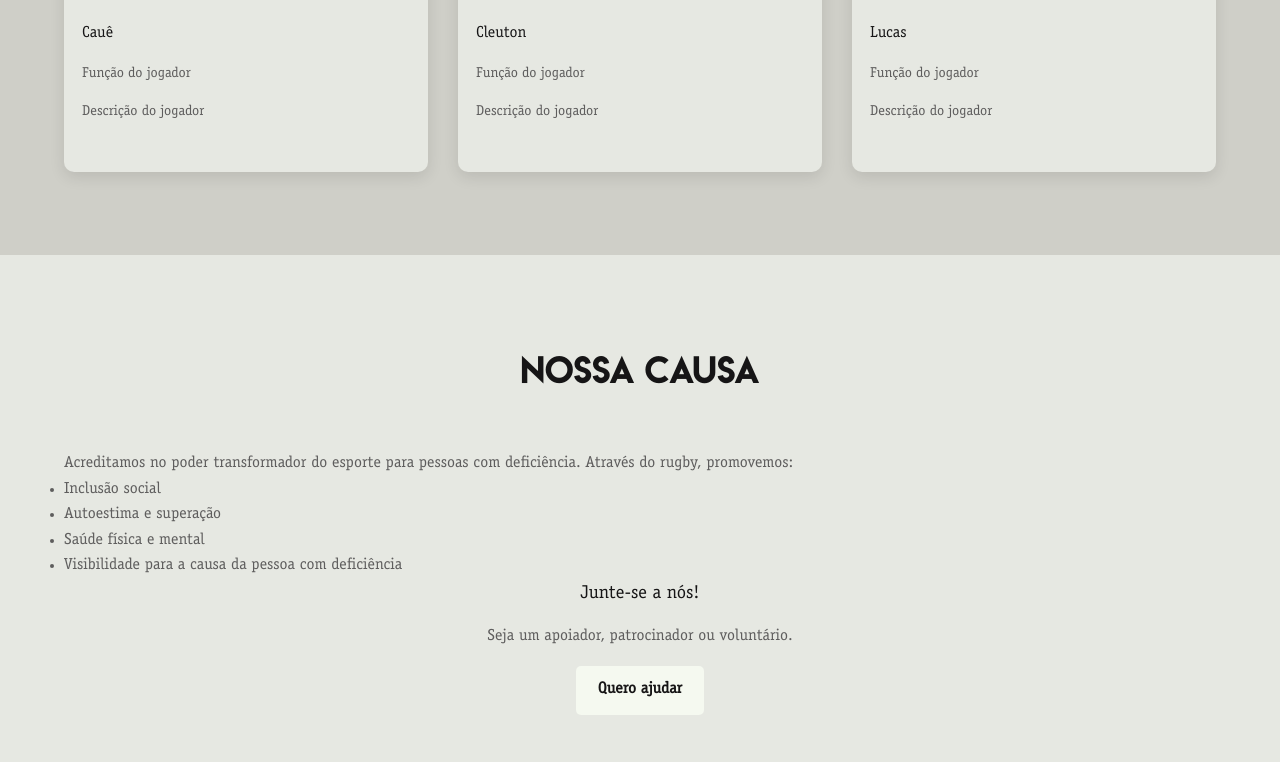
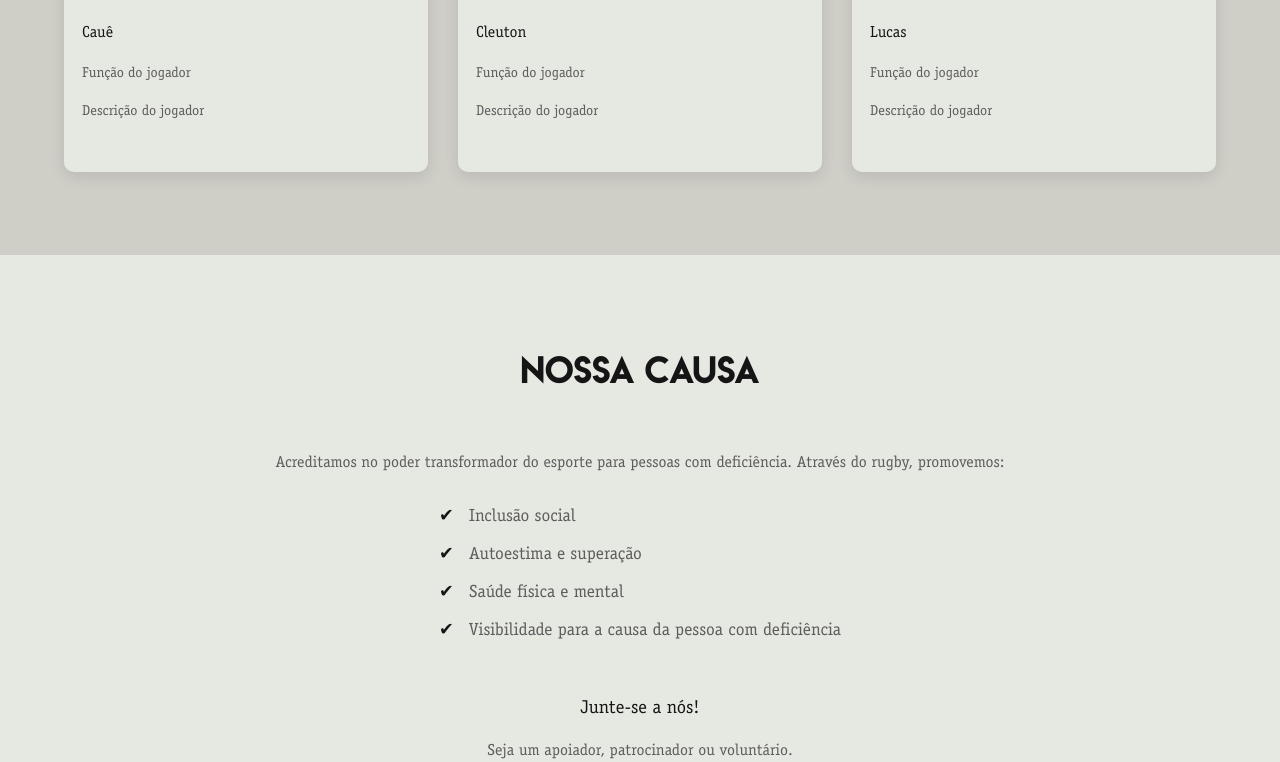
Before and after one commit to fernandesnic/Ronins, a plain HTML site: page index.html in a window 1280 px wide. Shown: the part 2038-2800 px from the top of the page. Drawn offline with Linux system fonts and the light colour scheme; a web font is replaced by a local one.

Commit message:
estilização da seção causa

```diff
--- a/css/style.css
+++ b/css/style.css
@@ -426,6 +426,7 @@ nav ul li a:hover {
 }
 
 .hero-content {
+    margin: auto;
     padding: 2rem;
 }
 
@@ -681,3 +682,52 @@ footer h4 {
         font-size: 2rem;
     }
 }
+
+/* --- Seção Causa --- */
+
+.cause-content {
+    max-width: 750px;
+    margin: 0 auto;
+    text-align: center;
+}
+
+
+#causa p {
+    margin-bottom: 25px;
+}
+
+
+#causa ul {
+    list-style: none;
+    padding: 0;
+    margin: 0 auto 40px auto;
+    display: inline-block;
+    text-align: left;
+}
+
+#causa li {
+    position: relative;
+    padding-left: 30px;
+    margin-bottom: 10px;
+    font-size: 1.1rem;
+}
+
+#causa li::before {
+    content: '✔';
+    position: absolute;
+    left: 0;
+    top: 0;
+    color: var(--title-color);
+}
+
+
+
+@media (max-width: 768px) {
+    #causa h2 {
+        font-size: 2rem;
+    }
+
+    #causa li {
+        font-size: 1rem;
+    }
+}
```
